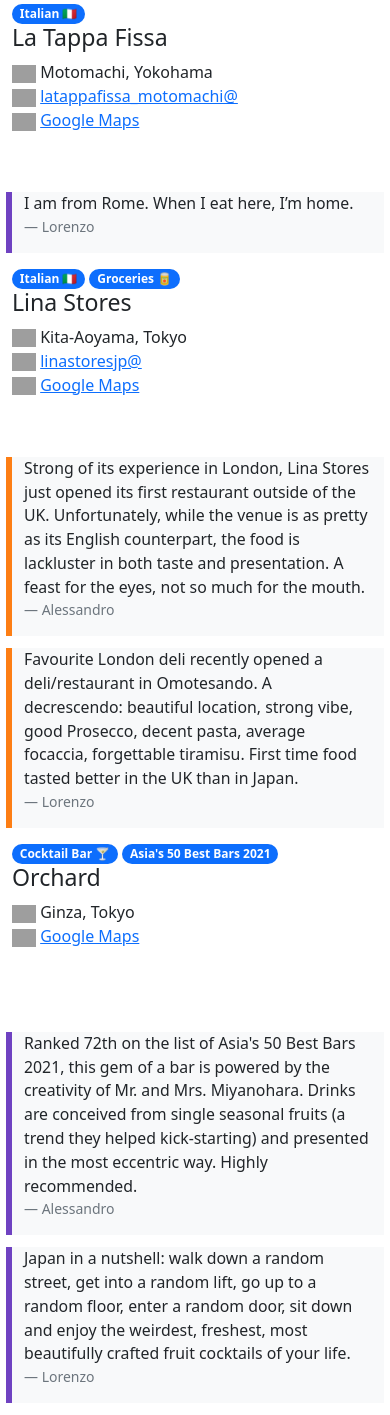
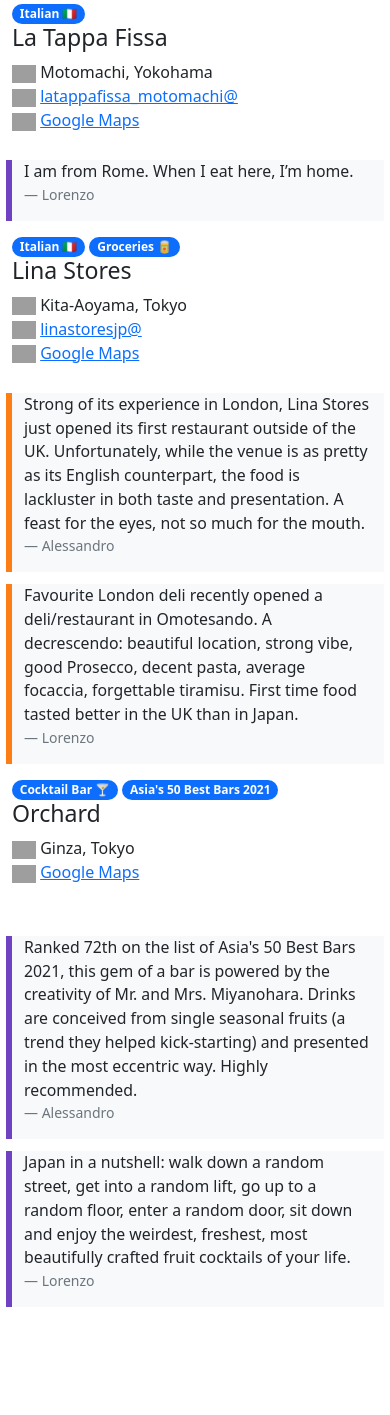
Before and after one commit to alessandrosp/shingiron, a Jekyll site: the page built from docs/index.html, in a window 390 px wide. Built offline with Jekyll 4.4.1, drawn with Linux system fonts in a browser that asks for light colours; nearby versions of some CDN libraries; comment, search, counter and statistics services are not loaded; after the commit the page ends 1319 px from its top, so only the background shows below that; grey boxes are pictures that could not be loaded.

Commit message:
Update style.css

```diff
--- a/docs/assets/css/style.css
+++ b/docs/assets/css/style.css
@@ -14,7 +14,7 @@
 /* MOBILE */
 @media only screen and (max-width: 992px) {
   .place {
-    height: 192px;
+    height: 160px;
   }
 }
 
```
